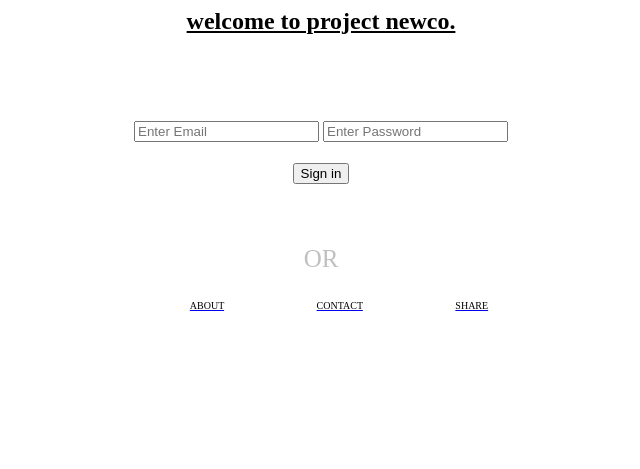
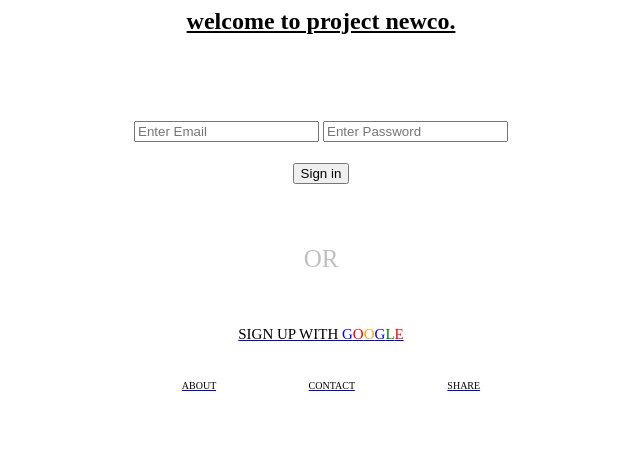
Before and after one commit to abhaykondi/web-site, a PHP site: page / in a window 1280 px wide. Shown: the top 469 px of the page, without its empty margins (319-959 px from the left). Run offline with PHP 8.4, Linux system fonts and the light colour scheme.

Commit message:
Update stylesheet.css

```diff
--- a/stylesheet.css
+++ b/stylesheet.css
@@ -79,7 +79,7 @@ p.para5 {
         border-radius: 5px;
         background-color: white;
 
-        position: fixed;
+        position: ;
         bottom: 400px;
         text-align: center;
         margin-left: auto ;
```
